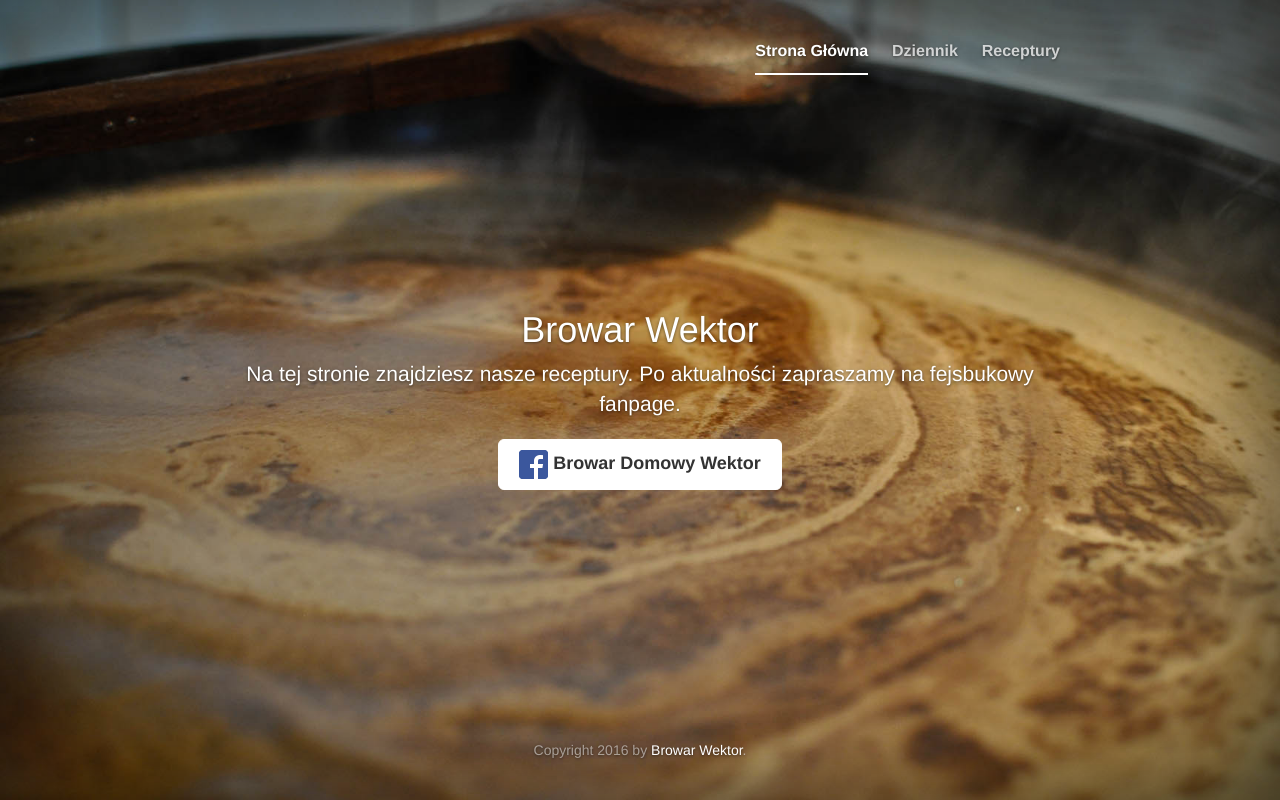
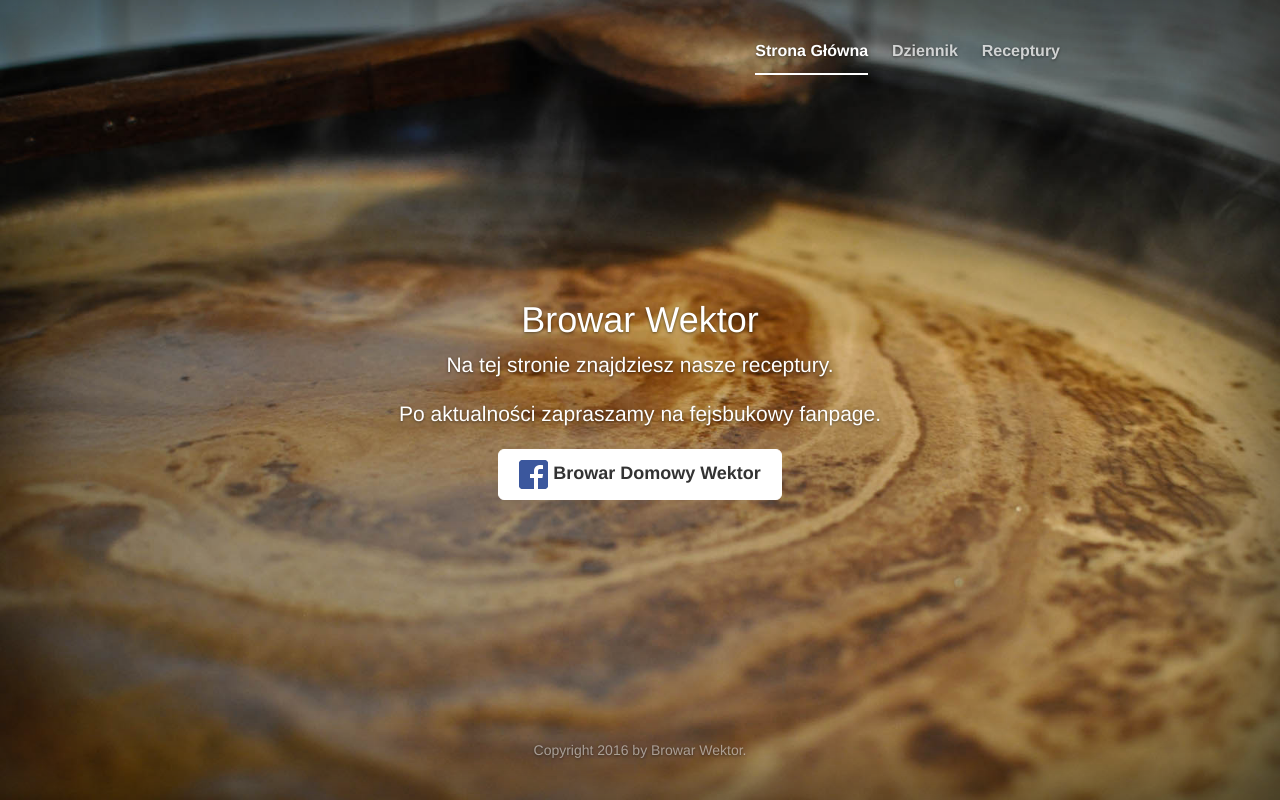
Before and after one commit to ramzesko/Browar-Wektor, a Django app: page / in a window 1280 px wide. Run offline with Django 3.2, Linux system fonts and the light colour scheme; some libraries are stand-ins or nearby versions.

Commit message:
sporo zmian w wyglądzie, usunięty mailto

```diff
--- a/static/css/cover.css
+++ b/static/css/cover.css
@@ -201,12 +201,12 @@ body {
 }
 .post {
     margin-bottom: 70px;
-    color: #4cae4c;
+    color: #ffffff;
     text-align: justify;
     align-self: center;
     width: 800px;
 }
 
 .post h1 a, .post h1 a:visited {
-    color: #761c19;
+    color: #985f0d;
 }
--- a/templates/index.html
+++ b/templates/index.html
@@ -43,12 +43,13 @@
                 </div>
                 <div class="inner cover animated fadeInUp">
                     <h1 class="cover-heading">Browar Wektor</h1>
-                    <p class="lead">Na tej stronie znajdziesz nasze receptury. Po aktualności zapraszamy na fejsbukowy fanpage.</p>
+                    <p class="lead">Na tej stronie znajdziesz nasze receptury.</p>
+                    <p class="lead">Po aktualności zapraszamy na fejsbukowy fanpage.</p>
                     <p class="lead"><a href="https://www.facebook.com/BrowarWektor/" class="btn btn-lg btn-default"><img src="../static/pictures/FB-f-Logo__blue_29.png"> Browar Domowy Wektor</a></p>
                 </div>
                 <div class="mastfoot">
                     <div class="inner">
-                        <p>Copyright 2016 by <a href="mailto:karolramza@gmail.com">Browar Wektor</a>.</p>
+                        <p>Copyright 2016 by Browar Wektor</a>.</p>
                     </div>
                 </div>
             </div>
```
